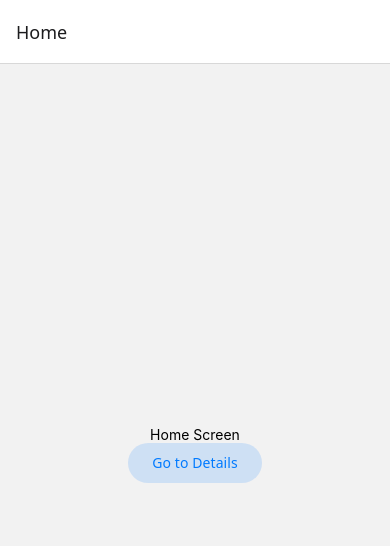
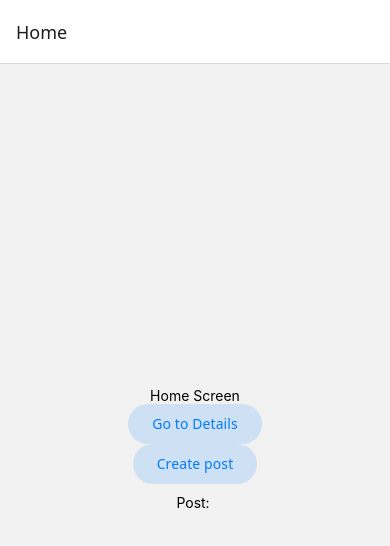
Before and after one commit to AppleTrick/reactNaviPractice, a React Native app: screen /Home in a window 390 px wide. Shown: the top 546 px of the page. Built offline with nearby package versions, Linux system fonts and the light colour scheme.

Commit message:
이전 스크린에 파라미터 받기

```diff
--- a/src/navigation/StackNavigator.tsx
+++ b/src/navigation/StackNavigator.tsx
@@ -2,12 +2,7 @@ import { createNativeStackNavigator, NativeStackNavigationProp } from '@react-na
 import HomeScreen from '../screens/HomeScreen';
 import DetailScreen from '../screens/DetailScreen';
 import CreatePostScreen from '../screens/CreatePostScreen';
-
-export type RootParamList = {
-  Home?: { post: string };
-  Details?: { itemId: number; otherParam?: string; description?: string };
-  CreatePost: undefined;
-};
+import { RootParamList } from '../types/navigation/navigation';
 
 const Stack = createNativeStackNavigator<RootParamList>();
 
--- a/src/screens/CreatePostScreen.tsx
+++ b/src/screens/CreatePostScreen.tsx
@@ -1,11 +1,8 @@
 import { Button } from '@react-navigation/elements';
 import { useNavigation } from '@react-navigation/native';
-import { NativeStackNavigationProp } from '@react-navigation/native-stack';
 import { useState } from 'react';
 import { TextInput } from 'react-native';
-import { RootParamList } from '../navigation/StackNavigator';
-
-type NavigationProp = NativeStackNavigationProp<RootParamList>;
+import { NavigationProp } from '../types/navigation/navigation';
 
 const CreatePostScreen = () => {
   const navigation = useNavigation<NavigationProp>();
--- a/src/screens/DetailScreen.tsx
+++ b/src/screens/DetailScreen.tsx
@@ -1,11 +1,7 @@
 import { RouteProp, useNavigation } from '@react-navigation/native';
-import { RootParamList } from '../navigation/StackNavigator';
 import { Text, View } from 'react-native';
 import { Button } from '@react-navigation/elements';
-import { NativeStackNavigationProp } from '@react-navigation/native-stack';
-
-type DetailScreenRouteProp = RouteProp<RootParamList, 'Details'>;
-type NavigationProp = NativeStackNavigationProp<RootParamList>;
+import { DetailScreenRouteProp, NavigationProp } from '../types/navigation/navigation';
 
 function DetailScreen({ route }: { route: DetailScreenRouteProp }) {
   const navigation = useNavigation<NavigationProp>();
--- a/src/screens/HomeScreen.tsx
+++ b/src/screens/HomeScreen.tsx
@@ -1,13 +1,17 @@
 import { Button } from '@react-navigation/elements';
 import { useNavigation } from '@react-navigation/native';
-import { NativeStackNavigationProp } from '@react-navigation/native-stack';
 import { Text, View } from 'react-native';
-import { RootParamList } from '../navigation/StackNavigator';
+import { HomeScreenRouteProp, NavigationProp } from '../types/navigation/navigation';
+import { useEffect } from 'react';
 
-type NavigationProp = NativeStackNavigationProp<RootParamList>;
+function HomeScreen({ route }: { route: HomeScreenRouteProp }) {
+  const navigation = useNavigation<NavigationProp>();
 
-function HomeScreen() {
-  const navigation = useNavigation<NavigationProp>();
+  useEffect(() => {
+    if (route.params?.post) {
+      alert('새로운 포스팅: ' + route.params?.post);
+    }
+  }, [route.params?.post]);
 
   return (
     <View style={{ flex: 1, alignItems: 'center', justifyContent: 'center' }}>
@@ -22,6 +26,8 @@ function HomeScreen() {
       >
         Go to Details
       </Button>
+      <Button onPress={() => navigation.navigate('CreatePost')}>Create post</Button>
+      <Text style={{ margin: 10 }}>Post: {route.params?.post}</Text>
     </View>
   );
 }
```
Also changed, not shown: src/types/navigation/navigation.d.ts (added, +13 -0 lines), src/types/screens/screen.d.ts (added).
